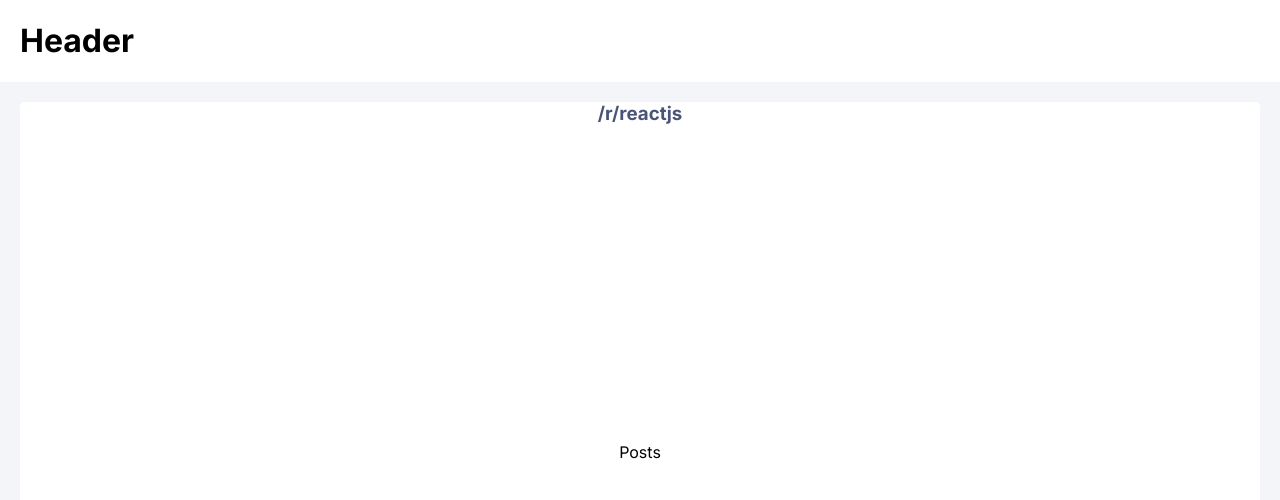
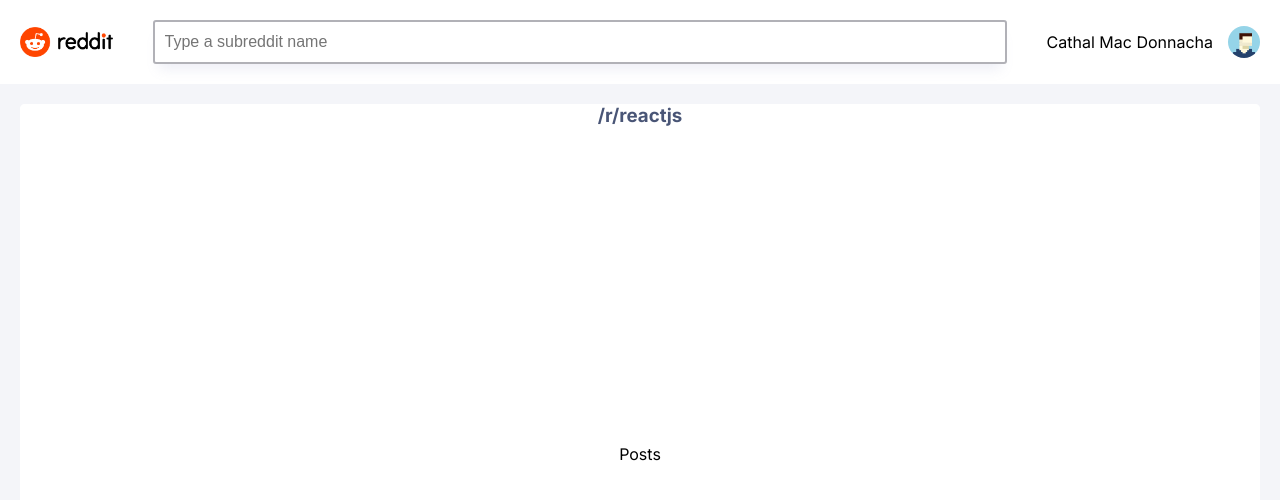
Before and after one commit to cmacdonnacha/react-reddit-search, a React (Create React App) app: page / in a window 1280 px wide. Shown: the top 500 px of the page. Built offline with nearby package versions, Linux system fonts and the light colour scheme.

Commit message:
Updated Header styling 🤳

```diff
--- a/src/components/Header.tsx
+++ b/src/components/Header.tsx
@@ -1,5 +1,11 @@
 import React from 'react';
 import styled from 'styled-components/macro';
+import { screenSize } from 'constants/screenSizes';
+import redditLogo from 'assets/reddit-logo.png';
+import redditIcon from 'assets/reddit-icon.png';
+import SearchBar from './SearchBar';
+import userProfileImage from 'assets/user-profile.png';
+import Avatar from './Avatar';
 
 const Container = styled.header`
   grid-area: header;
@@ -11,10 +17,43 @@
   padding: 0 20px;
 `;
 
+const RedditLogo = styled.img`
+  height: 30px;
+
+  @media (max-width: ${screenSize.medium}) {
+    display: none;
+  }
+`;
+
+const RedditIcon = styled.img`
+  height: 30px;
+
+  @media (min-width: ${screenSize.medium}) {
+    display: none;
+  }
+`;
+
+const Username = styled.span`
+  margin-right: 15px;
+
+  @media (max-width: ${screenSize.medium}) {
+    display: none;
+  }
+`;
+
 const Header = () => {
   return (
     <Container>
-      <h1>Header</h1>
+      <RedditLogo src={redditLogo} />
+      <RedditIcon src={redditIcon} />
+      <SearchBar
+        placeholder={'Type a subreddit name'}
+        onSearchTextChanged={() => {
+          return 'hi';
+        }}
+      />
+      <Username>Cathal Mac Donnacha</Username>
+      <Avatar src={userProfileImage} />
     </Container>
   );
 };
```
